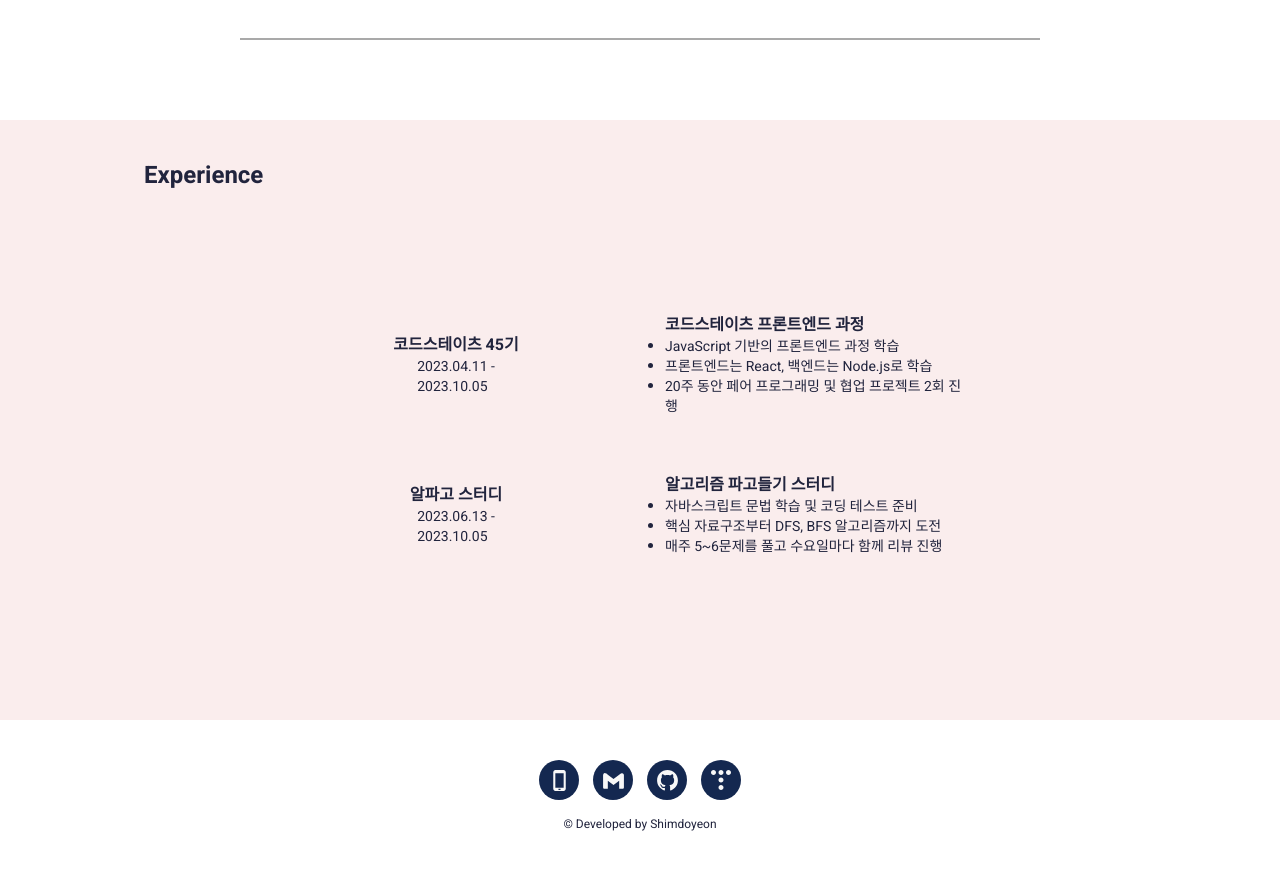
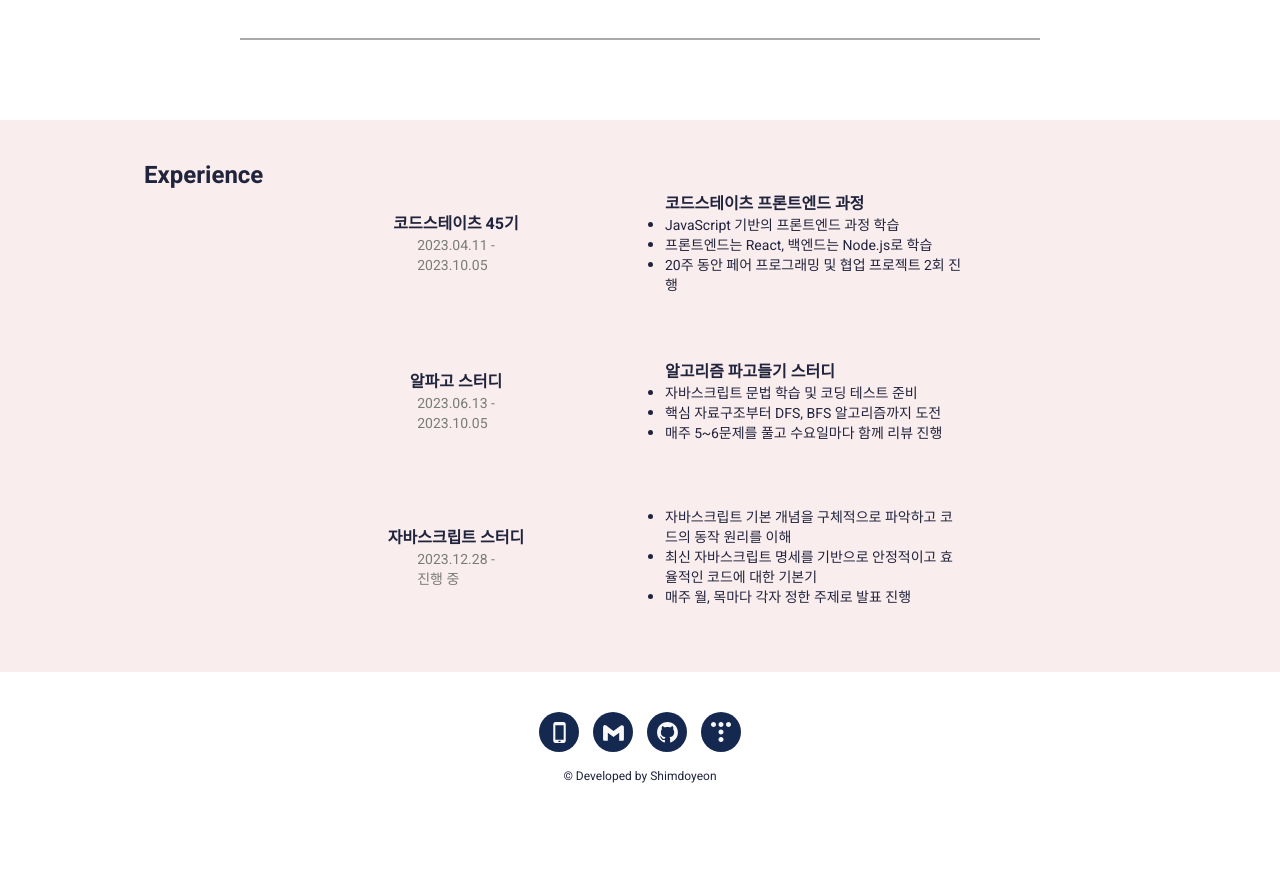
Before and after one commit to shimdokite/portfolio, a Next.js app in the folder client/: page / in a window 1280 px wide. Shown: the part 1785-2655 px from the top of the page. After the commit the page ends 2609 px from the top, so only its background shows below. Built offline with nearby package versions, Linux system fonts and the light colour scheme.

Commit message:
♻️ Experience 부분 이력서와 동기화

```diff
--- a/client/src/components/Experience.tsx
+++ b/client/src/components/Experience.tsx
@@ -2,21 +2,23 @@ import { EXPERIENCES } from '@/constants/experience';
 
 export default function Experience() {
   return (
-    <div className="h-[600px] bg-pink-10 max-[810px]:h-[630px]">
-      <h1 className="relative top-10 left-36 text-2xl max-[410px]:left-[115px]">
-        Experience
-      </h1>
+    <div className="h-full bg-pink-10 max-[810px]:py-8">
+      <div className="pb-10">
+        <h1 className="relative top-10 left-36 text-2xl max-[410px]:left-[115px]">
+          Experience
+        </h1>
+      </div>
 
-      <div className="w-full h-[85%] flex flex-col justify-center items-center mx-2 max-[810px]:mt-0">
+      <div className="w-full h-full flex flex-col justify-center items-center mx-2 max-[810px]:pb-16">
         {EXPERIENCES.map((experience) => (
           <div
-            className="mt-14 flex justify-center items-center gap-14 max-[810px]:gap-9 max-[810px]:flex-col max-[810px]:mt-16"
+            className="pb-16 flex justify-center items-center gap-14 max-[810px]:gap-9 max-[810px]:flex-col"
             key={experience.title}>
             <section className="w-[250px] flex flex-col justify-center items-center mr-7">
               <div className="flex flex-col justify-center items-center">
                 <h2 className="whitespace-nowrap">{experience.title}</h2>
 
-                <div className="font-thin text-sm">
+                <div className="font-light text-sm text-black-20">
                   <p>{experience.start} -</p>
                   <p>{experience.end}</p>
                 </div>
--- a/client/src/constants/experience.ts
+++ b/client/src/constants/experience.ts
@@ -21,4 +21,15 @@ export const EXPERIENCES = [
       '매주 5~6문제를 풀고 수요일마다 함께 리뷰 진행',
     ],
   },
+  {
+    title: '자바스크립트 스터디',
+    start: '2023.12.28',
+    end: '진행 중',
+    subTitle: '',
+    features: [
+      '자바스크립트 기본 개념을 구체적으로 파악하고 코드의 동작 원리를 이해',
+      '최신 자바스크립트 명세를 기반으로 안정적이고 효율적인 코드에 대한 기본기',
+      '매주 월, 목마다 각자 정한 주제로 발표 진행',
+    ],
+  },
 ] as const;
--- a/client/src/tokens/tokens.js
+++ b/client/src/tokens/tokens.js
@@ -13,6 +13,7 @@ const tokens = {
     },
     black: {
       10: '#A9A9A9',
+      20: '#797B7B',
       90: '#000000'
     },
     white: {
```
